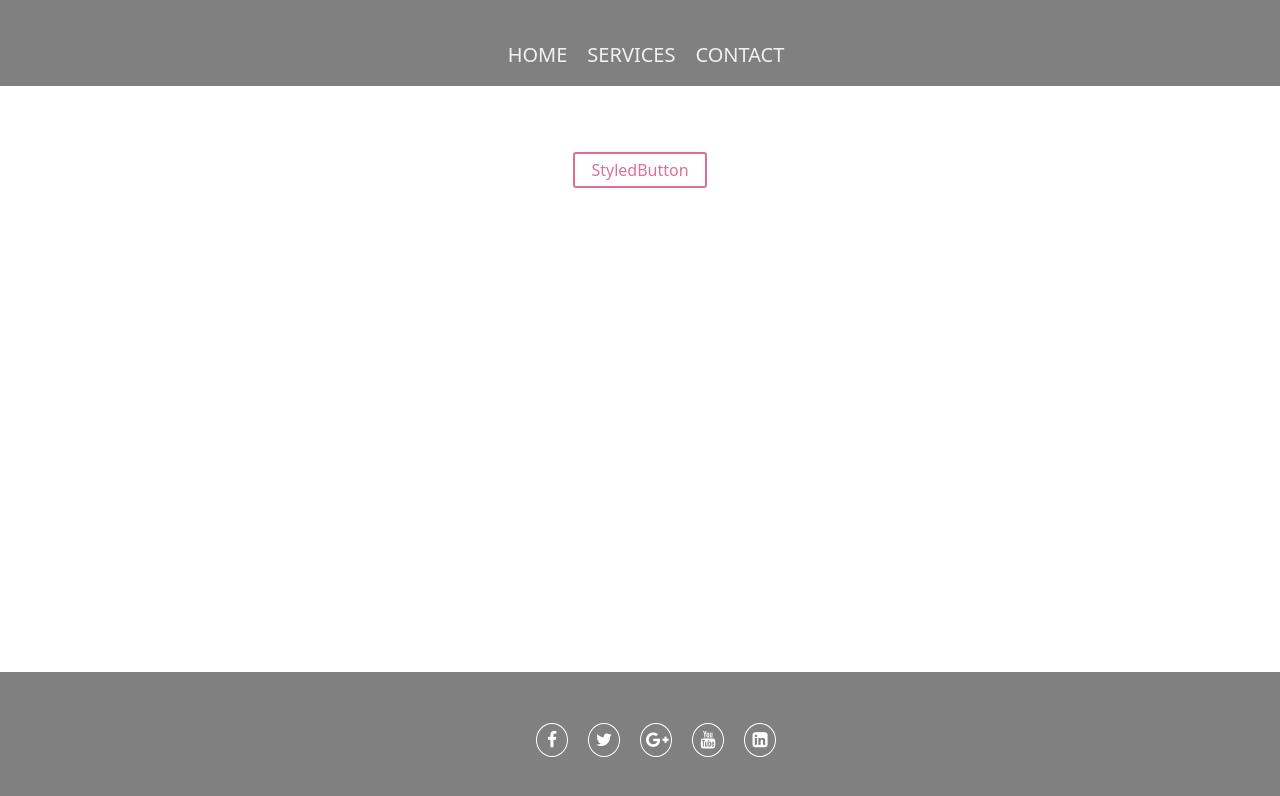
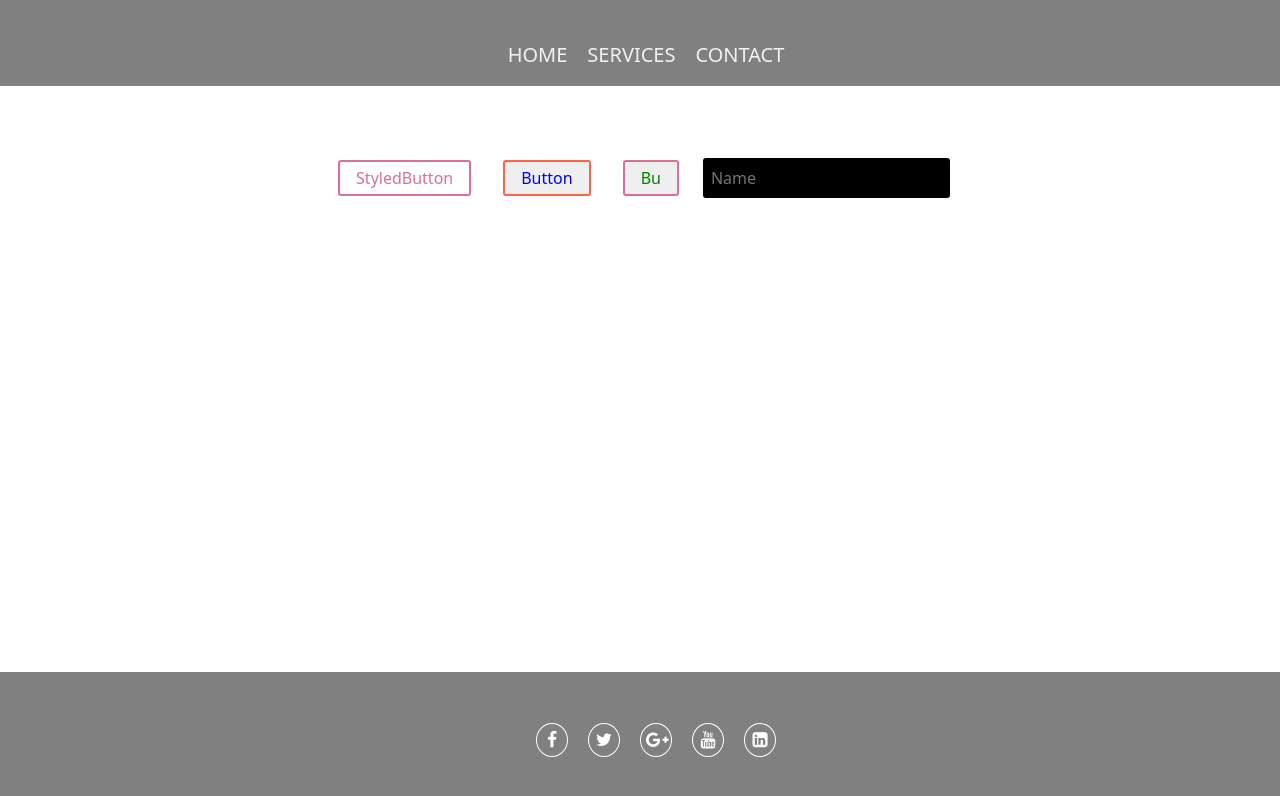
Before and after one commit to ankitupadhyay889/ReacttypescriptTask, a React (Create React App) app in the folder SimpleReact/: page / in a window 1280 px wide. Shown: the top 796 px of the page. Built offline with nearby package versions, Linux system fonts and the light colour scheme.

Commit message:
styledcomponentsinreact

```diff
--- /dev/null
+++ b/SimpleReact/src/StyledCompo/All.js
@@ -0,0 +1,41 @@
+import React from 'react';
+import styled from 'styled-components';
+import "../App.css";
+import StyledButton from '../StyledCompo/Buuton';
+import Input from '../StyledCompo/Inpuuut';
+import Foot from '../Styling/Foot';
+import Navv from "../Styling/Navv";
+
+const Call = () => {
+
+    const Button = styled.button`
+    color: green;
+    font-size: 1em;
+    margin: 1em;
+    padding: 0.25em 1em;
+    border: 2px solid palevioletred;
+    border-radius: 3px;
+    `;
+
+    // A new component based on Button, but with some override styles
+    const TomatoButton = styled(Button)`
+    color: blue;
+    border-color: tomato;
+    `;
+
+    return (
+        <div>
+            <Navv/>
+            <div className='App'>
+            <br/><br/><br/><br/><br/><br/>
+            <StyledButton>StyledButton</StyledButton>
+            <TomatoButton>Button</TomatoButton>
+            <Button>Bu</Button>
+            <Input type="text" inputColor="red"placeholder='Name' />
+            </div>
+            <Foot/>
+        </div>
+    );
+};
+
+export default Call;
--- a/SimpleReact/src/StyledCompo/Buuton.js
+++ b/SimpleReact/src/StyledCompo/Buuton.js
@@ -8,4 +8,4 @@ color: palevioletred;
 margin: 0.5em 1em;
 padding: 0.25em 1em;
 `
-export default StyledButton
+export default StyledButton;
--- /dev/null
+++ b/SimpleReact/src/StyledCompo/Inpuuut.js
@@ -0,0 +1,11 @@
+import styled from "styled-components";
+
+const Input = styled.input`
+  padding: 0.5em;
+  margin: 0.5em;
+  color: ${props => props.inputColor || "green"};
+  background: black;
+  border: none;
+  border-radius: 3px;
+`;
+export default Input
--- a/SimpleReact/src/Styling/Call.js
+++ b/SimpleReact/src/Styling/Call.js
@@ -1,18 +1,10 @@
 import React from 'react';
-import "../App.css";
-import StyledButton from '../StyledCompo/Buuton';
-import Foot from './Foot';
-import Navv from "./Navv";
+import All from "../StyledCompo/All";
 
 const Call = () => {
     return (
         <div>
-            <Navv/>
-            <div className='App'>
-            <br/><br/><br/><br/><br/><br/>
-            <StyledButton>StyledButton</StyledButton>
-            </div>
-            <Foot/>
+            <All />
         </div>
     );
 };
--- a/SimpleReact/src/Styling/Styl.css
+++ b/SimpleReact/src/Styling/Styl.css
@@ -16,6 +16,7 @@ nav {
   align-items: center;
   position: relative;
 }
+
 .items {
   margin-right: 20px;
   font-size: 20px;
```
